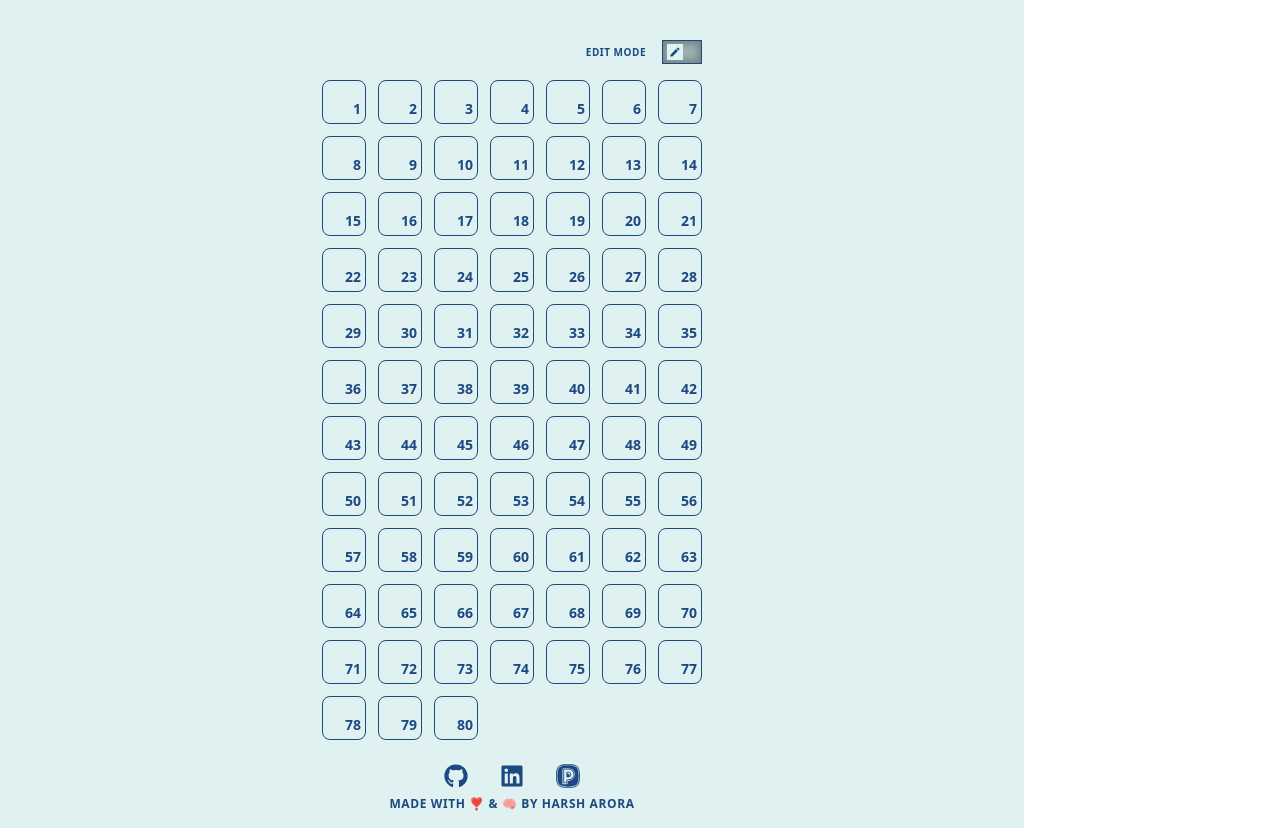
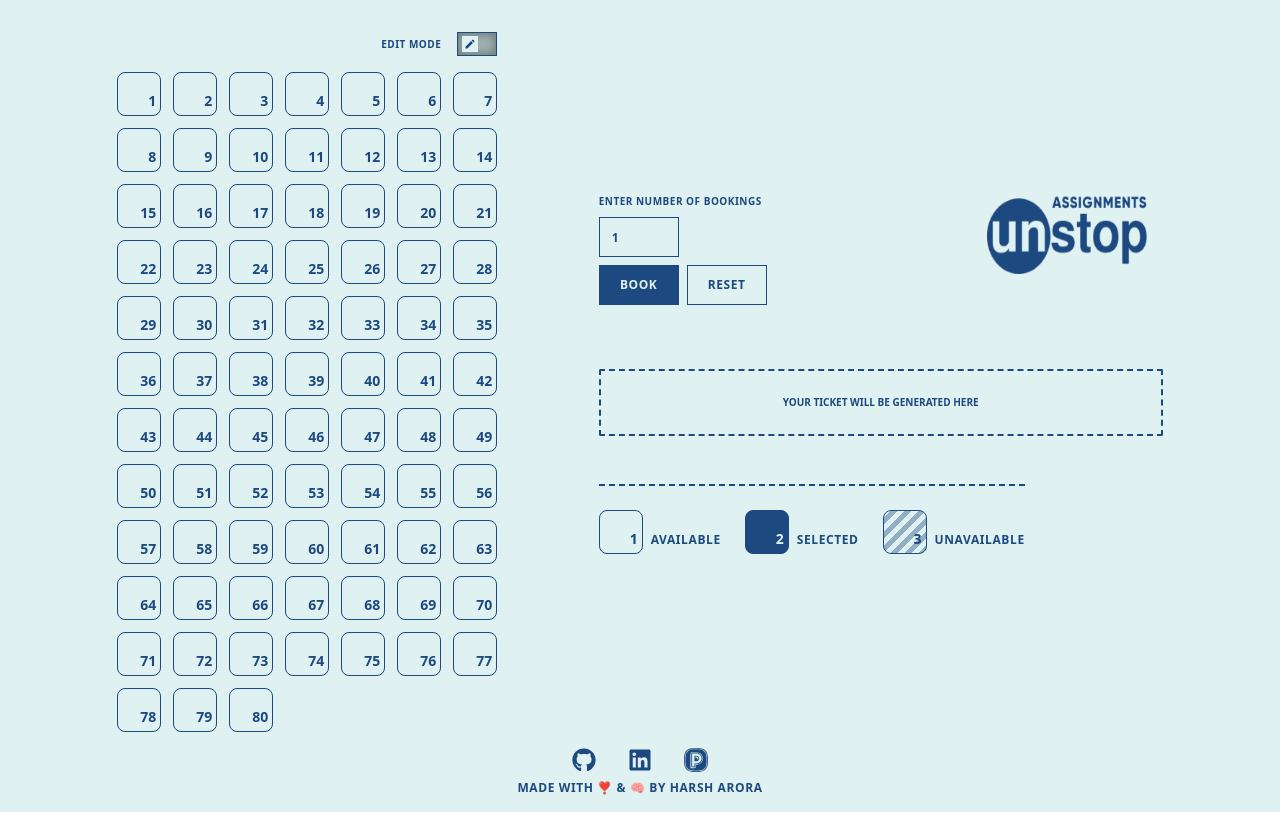
Before and after one commit to HarshArora-1205/BookMyTrain, a Next.js app: page / in a window 1280 px wide. Built offline with nearby package versions, Linux system fonts and the light colour scheme.

Commit message:
Ticket rendering UI changes

```diff
--- a/src/app/page.tsx
+++ b/src/app/page.tsx
@@ -7,9 +7,15 @@ import { FaGithub, FaLinkedin } from "react-icons/fa";
 import Link from "next/link";
 import { Seat as TrainSeat } from "@/types/seat";
 import { useEffect, useState } from "react";
+import Image from "next/image";
+import ticket from '../assets/ticket.png';
+import logo from '../assets/logo.png';
+import styled from "styled-components";
+import Legend from "@/components/legend";
 
 export default function Home() {
   const [seats, setSeats] = useState<TrainSeat[]>([]);
+  const [bookedSeats, setBookedSeats] = useState<TrainSeat[]>([]);
   const [editMode, setEditMode] = useState<boolean> (false);
 
   useEffect(() => {
@@ -67,9 +73,19 @@ export default function Home() {
 
   const toggleMode = () => setEditMode(prev => !prev);
 
+  const TicketBox = styled.div`
+    display: flex;
+    justify-content: center;
+    align-items: center;
+    border: 2px dashed #1C4980;
+    border-radius: 2px;
+    padding: 24px;
+  `;
+
   return (
-    <div className="flex flex-col items-center bg-sky text-blue font-bold justify-between container p-4">
-      <main className="py-6">
+    <div className="flex flex-col items-center bg-sky text-blue font-bold justify-between w-full h-[100%] p-4">
+      <main className="mb-4 lg:mb-0 py-4 flex flex-col-reverse lg:flex-row gap-8 items-center lg:gap-0 w-fit lg:w-full  justify-evenly">
+        <div className="w-fit">
           <div className="flex justify-between mb-4">
             {editMode && (
               <div className="flex gap-2">
@@ -102,10 +118,51 @@ export default function Home() {
             </div>
 
           </div>
-        <div className="grid grid-cols-7 gap-3">
+          <div className="grid w-fit grid-cols-7 gap-3">
             {seats.map((seat) => (
               <Seat key={seat.seatNumber} seat={seat} editMode={editMode} toggleBook={() => toggleSeatBooking(seat.seatNumber)} toggleSelect={() => toggleSeatSelection(seat.seatNumber)}/>
             ))}
+          </div>
+        </div>
+        <div className="flex flex-col">
+          <div className="flex justify-between pr-4 mb-16">
+            <div className="flex flex-col gap-2 tracking-wider select-none text-blue text-[10px]">
+              <label htmlFor="bookinput" className="">ENTER NUMBER OF BOOKINGS</label>
+              <input type="number" name="booking" id="bookinput" className="w-20 h-10 text-xs bg-transparent border-blue" defaultValue={1} min={1} max={7}/>
+              <div className="flex gap-2">
+                <button
+                  className="text-xs w-20 h-10 border tracking-wider select-none bg-blue text-sky border-blue"
+                >
+                  BOOK
+                </button>
+                <button
+                  className="text-xs w-20 h-10 border tracking-wider select-none bg-transparent text-blue border-blue"
+                >
+                  RESET
+                </button>
+
+              </div>
+            </div>
+            <Image src={logo} alt="Logo" style={{ width: '160px', height: '80px' }}/>
+          </div>
+          <TicketBox>
+            {bookedSeats && bookedSeats.length > 0 ? (
+              <div>
+                <div className="relative">
+                  <h5 className="text-[10px] absolute top-12 sm:top-16 left-12">TOTAL PASSENGERS</h5>
+                  <h4 className="text-sm sm:text-lg absolute top-16 left-12 sm:top-20">{bookedSeats.length}</h4>
+                  <h5 className="text-[10px]   absolute top-24 sm:top-32 left-12">SEATS</h5>
+                  <h4 className="text-sm sm:text-lg absolute top-28 sm:top-36 left-12">
+                    {bookedSeats.map(seat => seat.seatNumber).join(' ')}
+                  </h4>
+                  <Image draggable={false} className="select-none" src={ticket} alt="Ticket" width={512} />
+                </div>
+              </div>
+            ) : (
+              <h2 className="text-[10px] w-full lg:w-[512px] text-center">YOUR TICKET WILL BE GENERATED HERE</h2>
+            )}
+          </TicketBox>
+          <Legend />
         </div>
       </main>
       <footer className="w-full text-center flex flex-col gap-2 items-center">
--- /dev/null
+++ b/src/components/legend.tsx
@@ -0,0 +1,42 @@
+import { Seat as TrainSeat } from "@/types/seat"
+import Seat from "./seat"
+
+const Legend = () => {
+
+    const unbookedSeat: TrainSeat = {
+        booked: false,
+        currentlySelected: false,
+        seatNumber: 1
+    }
+
+    const selectedSeat: TrainSeat = {
+        booked: true,
+        currentlySelected: true,
+        seatNumber: 2
+    }
+
+    const bookedSeat: TrainSeat = {
+        booked: true,
+        currentlySelected: false,
+        seatNumber: 3
+    }
+
+    return (
+        <div className="flex my-4 gap-6 border-t-2 border-dashed pt-6 w-fit mt-12">
+            <div className="flex gap-2 items-baseline">
+                <Seat seat={unbookedSeat}/>
+                <h1 className="text-xs text-blue tracking-wider font-bold select-none">AVAILABLE</h1>
+            </div>
+            <div className="flex gap-2 items-baseline">
+                <Seat seat={selectedSeat}/>
+                <h1 className="text-xs text-blue tracking-wider font-bold select-none">SELECTED</h1>
+            </div>
+            <div className="flex gap-2 items-baseline">
+                <Seat seat={bookedSeat}/>
+                <h1 className="text-xs text-blue tracking-wider font-bold select-none">UNAVAILABLE</h1>
+            </div>
+        </div>
+    )
+}
+
+export default Legend
--- a/src/components/seat.tsx
+++ b/src/components/seat.tsx
@@ -5,9 +5,9 @@ import React from 'react';
 
 type Props = {
     seat: TrainSeat;
-    editMode: boolean;
-    toggleSelect: () => void;
-    toggleBook: () => void;
+    editMode?: boolean;
+    toggleSelect?: () => void;
+    toggleBook?: () => void;
 }
 
 const BookedSeatBox = styled.div`
```
Lines whose indentation alone changed are shown as unchanged.
